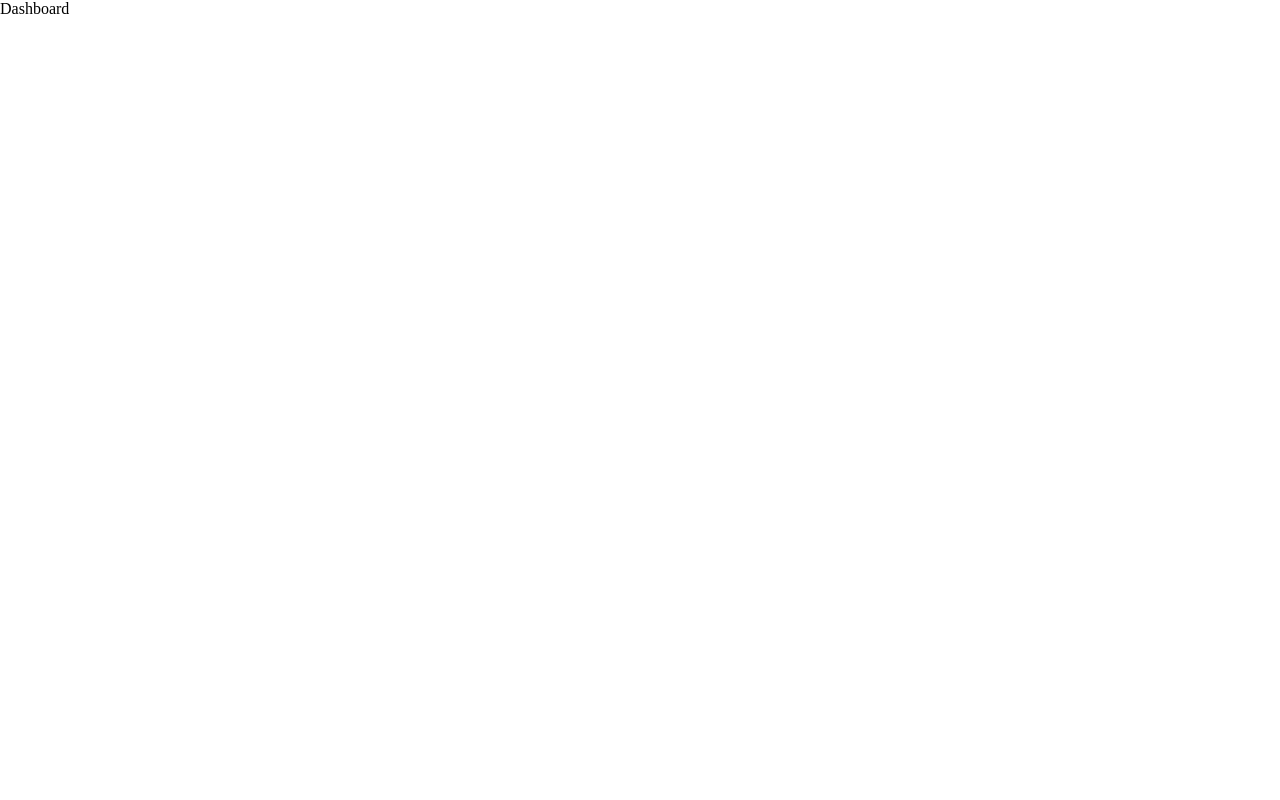
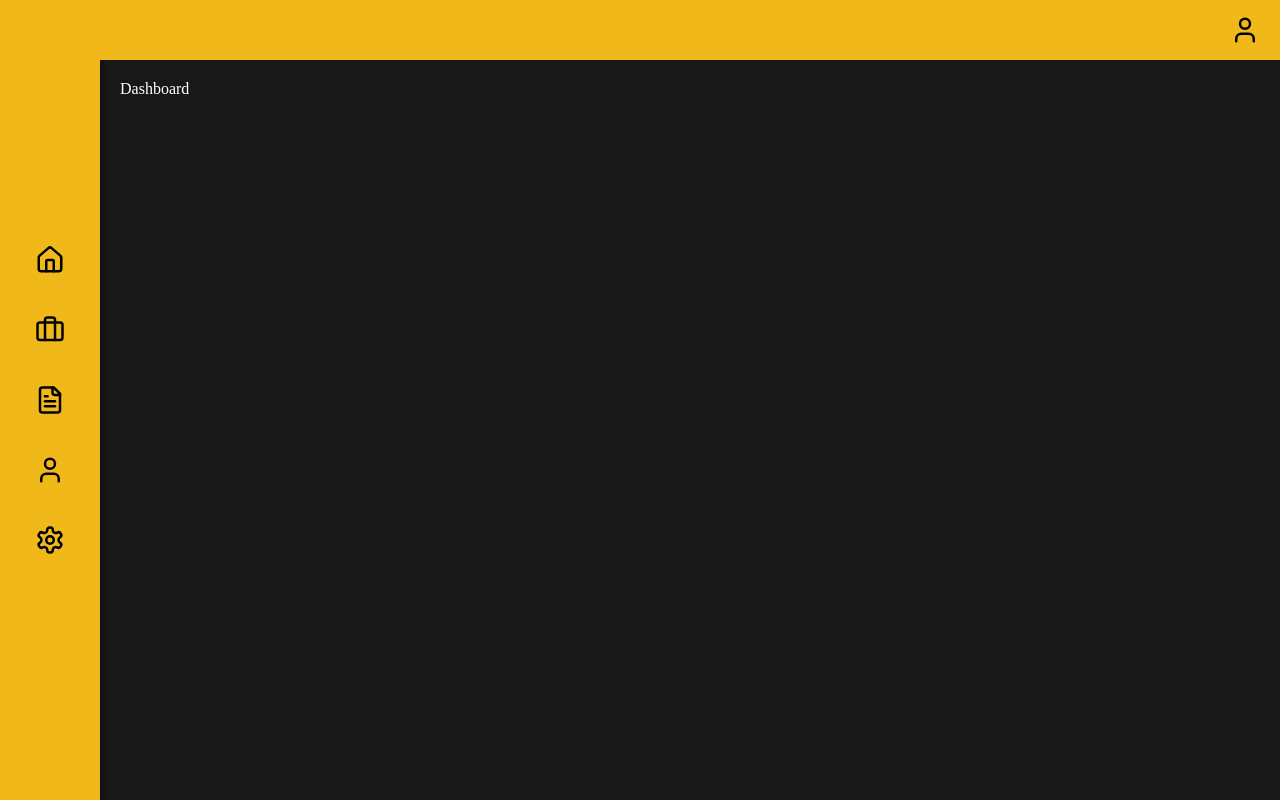
Before and after one commit to dananjayahbi/MyPortfolio-v2.0-admin, a React (Vite) app in the folder frontend/: page / in a window 1280 px wide. Built offline with nearby package versions, Linux system fonts and the light colour scheme; sample sign-in values are in the browser's storage.

Commit message:
side nav and heaer

```diff
--- a/frontend/src/App.jsx
+++ b/frontend/src/App.jsx
@@ -1,8 +1,8 @@
-import React, { useState, useEffect } from "react";
+import React from "react";
 import { Routes, Route, Navigate } from "react-router-dom";
 import LoginPage from "./pages/LoginPage";
 import { ConfigProvider } from "antd";
-import Dashboard from "./pages/Dashboard";
+import Home from "./pages/Home";
 
 const App = () => {
   const isLogged = window.sessionStorage.getItem("LoggedIn");
@@ -20,7 +20,7 @@ const App = () => {
       <Routes>
         {isLogged ? (
           <>
-            <Route path="*" element={<Dashboard />} />
+            <Route path="*" element={<Home />} />
           </>
         ) : (
           <>
--- /dev/null
+++ b/frontend/src/components/Header.jsx
@@ -0,0 +1,58 @@
+import React from "react";
+import { useNavigate } from "react-router-dom";
+import { Dropdown, Menu } from "antd";
+import { User } from "lucide-react";
+
+const Header = () => {
+    const navigate = useNavigate();
+
+    // Handling logout and profile click
+    const handleMenuClick = (key) => {
+        if (key === "profile") {
+            navigate("/profile");
+        } else if (key === "logout") {
+            window.sessionStorage.removeItem("LoggedIn");
+            window.sessionStorage.removeItem("user");
+            navigate("/login");
+        }
+    };
+
+    // Dropdown menu items
+    const menu = (
+        <Menu onClick={({ key }) => handleMenuClick(key)}>
+            <Menu.Item key="profile">Profile</Menu.Item>
+            <Menu.Item key="logout">Logout</Menu.Item>
+        </Menu>
+    );
+
+    return (
+        <div style={styles.headerContainer}>
+            {/* Profile Icon with Dropdown */}
+            <Dropdown overlay={menu} trigger={["click"]}>
+                <User size={30} style={styles.profileIcon} />
+            </Dropdown>
+        </div>
+    );
+};
+
+const styles = {
+    headerContainer: {
+        position: "fixed",
+        top: 0,
+        left: "100px",
+        right: 0,
+        height: "60px",
+        backgroundColor: "#f0b818",
+        display: "flex",
+        justifyContent: "flex-end",
+        alignItems: "center",
+        padding: "0 20px",
+        zIndex: 1000,
+    },
+    profileIcon: {
+        cursor: "pointer",
+        color: "#000",
+    },
+};
+
+export default Header;
--- /dev/null
+++ b/frontend/src/components/NavMenu.jsx
@@ -0,0 +1,94 @@
+import React from "react";
+import { Link } from "react-router-dom";
+import { Home, Briefcase, FileText, User, Settings } from "lucide-react";
+import { Popover } from "antd";
+
+const NavMenu = () => {
+  return (
+    <nav style={styles.navContainer}>
+      <ul style={styles.menuList}>
+        {/* Dashboard */}
+        <Popover content="Dashboard" placement="right">
+          <li style={styles.menuItem}>
+            <Link to="/" style={styles.iconLink}>
+              <Home size={30} />
+            </Link>
+          </li>
+        </Popover>
+
+        {/* Projects */}
+        <Popover content="Projects" placement="right">
+          <li style={styles.menuItem}>
+            <Link to="/projects" style={styles.iconLink}>
+              <Briefcase size={30} />
+            </Link>
+          </li>
+        </Popover>
+
+        {/* Content */}
+        <Popover content="Content" placement="right">
+          <li style={styles.menuItem}>
+            <Link to="/content" style={styles.iconLink}>
+              <FileText size={30} />
+            </Link>
+          </li>
+        </Popover>
+
+        {/* Profile */}
+        <Popover content="Profile" placement="right">
+          <li style={styles.menuItem}>
+            <Link to="/profile" style={styles.iconLink}>
+              <User size={30} />
+            </Link>
+          </li>
+        </Popover>
+
+        {/* Settings */}
+        <Popover content="Settings" placement="right">
+          <li style={styles.menuItem}>
+            <Link to="/settings" style={styles.iconLink}>
+              <Settings size={30} />
+            </Link>
+          </li>
+        </Popover>
+      </ul>
+    </nav>
+  );
+};
+
+// Styling for the navigation menu
+const styles = {
+  navContainer: {
+    height: "100vh",
+    width: "100px", // Reduced the width
+    position: "fixed",
+    top: 0,
+    left: 0,
+    backgroundColor: "#f0b818",
+    padding: "20px 0", // Adjusted padding for vertical centering
+    boxShadow: "2px 0 5px rgba(0,0,0,0.5)",
+    display: "flex",
+    flexDirection: "column",
+    alignItems: "center", // Vertically centered items
+    justifyContent: "center",
+  },
+  menuList: {
+    listStyle: "none",
+    padding: 0,
+    margin: 0,
+    width: "100%",
+  },
+  menuItem: {
+    padding: "20px 0",
+    textAlign: "center",
+    cursor: "pointer",
+  },
+  iconLink: {
+    color: "#000",
+    textDecoration: "none",
+    display: "flex",
+    justifyContent: "center",
+  },
+};
+
+export default NavMenu;
--- /dev/null
+++ b/frontend/src/pages/Content.jsx
@@ -0,0 +1,9 @@
+import React from 'react'
+
+const Content = () => {
+  return (
+    <div>Content</div>
+  )
+}
+
+export default Content
--- /dev/null
+++ b/frontend/src/pages/Home.jsx
@@ -0,0 +1,50 @@
+import React from "react";
+import { Route, Routes } from "react-router-dom";
+import NavMenu from "../components/NavMenu";
+import Header from "../components/Header";
+import Dashboard from "./Dashboard";
+import Projects from "./Projects";
+import Content from "./Content";
+import Profile from "./Profile";
+import Settings from "./Settings";
+
+const Home = () => {
+  return (
+    <div style={styles.container}>
+      {/* Left-side fixed NavMenu */}
+      <NavMenu />
+
+      {/* Header Added */}
+      <Header />
+
+      {/* Main content area */}
+      <div style={styles.contentArea}>
+        <Routes>
+          <Route path="/" element={<Dashboard />} />
+          <Route path="/projects" element={<Projects />} />
+          <Route path="/content" element={<Content />} />
+          <Route path="/profile" element={<Profile />} />
+          <Route path="/settings" element={<Settings />} />
+        </Routes>
+      </div>
+    </div>
+  );
+};
+
+// Layout styling
+const styles = {
+  container: {
+    display: "flex",
+    flexDirection: "row",
+    minHeight: "100vh",
+    backgroundColor: "#181818",
+    color: "#fff",
+  },
+  contentArea: {
+    flex: 1,
+    padding: "80px 20px 20px 20px", // Adjusted padding for header spacing
+    marginLeft: "100px",
+  },
+};
+
+export default Home;
--- a/frontend/src/pages/LoginPage.jsx
+++ b/frontend/src/pages/LoginPage.jsx
@@ -14,7 +14,7 @@ const LoginPage = () => {
       if (response.status === 200) {
         message.success("Login successful!");
         window.sessionStorage.setItem("LoggedIn", true);
-        window.sessionStorage.setItem("user", JSON.stringify(response.data));
+        window.sessionStorage.setItem("token", response.data.token);
         window.location.href = "/";
       } else {
         message.error("Login failed! Please check your credentials.");
--- /dev/null
+++ b/frontend/src/pages/Profile.jsx
@@ -0,0 +1,9 @@
+import React from 'react'
+
+const Profile = () => {
+  return (
+    <div>Profile</div>
+  )
+}
+
+export default Profile
--- /dev/null
+++ b/frontend/src/pages/Projects.jsx
@@ -0,0 +1,9 @@
+import React from 'react'
+
+const Projects = () => {
+  return (
+    <div>Projects</div>
+  )
+}
+
+export default Projects
--- /dev/null
+++ b/frontend/src/pages/Settings.jsx
@@ -0,0 +1,9 @@
+import React from 'react'
+
+const Settings = () => {
+  return (
+    <div>Settings</div>
+  )
+}
+
+export default Settings
```
